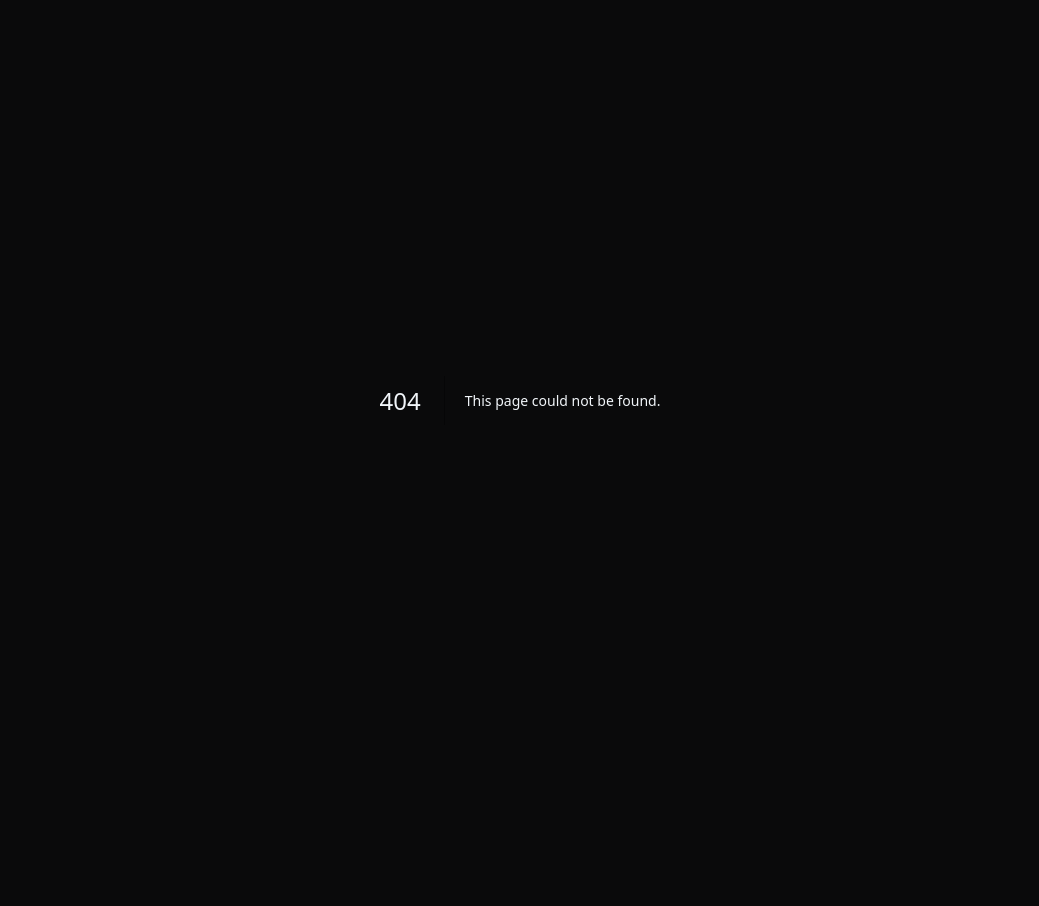
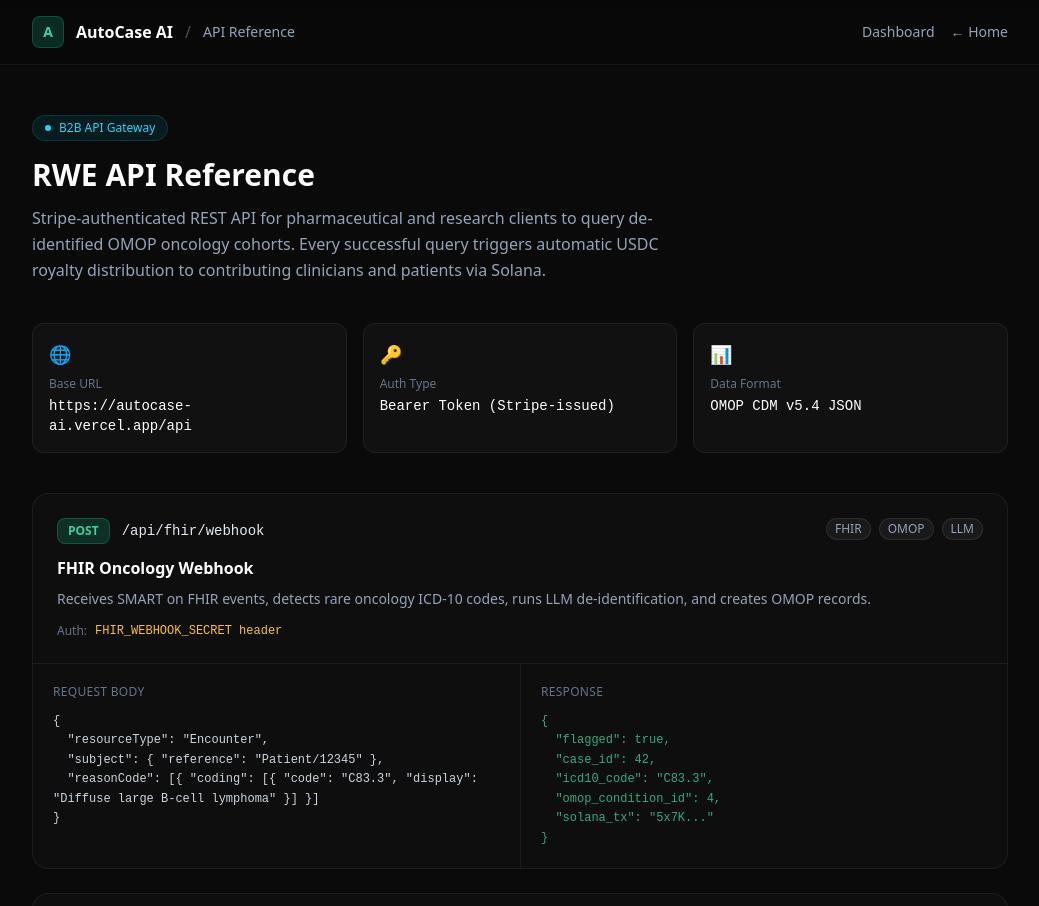
Before and after one commit to raimp001/autocase-ai, a Next.js app: page /api-docs in a window 1280 px wide. Before the commit this address had no page. Shown: the top 906 px of the page, without its empty margins (120-1159 px from the left). Before the commit the page ends 800 px from the top, so only its background shows below. Built offline with nearby package versions, Linux system fonts and the light colour scheme.

Commit message:
feat: Add B2B RWE API documentation page (TASK-7)

```diff
--- /dev/null
+++ b/app/api-docs/page.tsx
@@ -0,0 +1,182 @@
+import Link from 'next/link';
+
+const endpoints = [
+  {
+    method: 'POST',
+    path: '/api/fhir/webhook',
+    title: 'FHIR Oncology Webhook',
+    description: 'Receives SMART on FHIR events, detects rare oncology ICD-10 codes, runs LLM de-identification, and creates OMOP records.',
+    auth: 'FHIR_WEBHOOK_SECRET header',
+    requestExample: `{
+  "resourceType": "Encounter",
+  "subject": { "reference": "Patient/12345" },
+  "reasonCode": [{ "coding": [{ "code": "C83.3", "display": "Diffuse large B-cell lymphoma" }] }]
+}`,
+    responseExample: `{
+  "flagged": true,
+  "case_id": 42,
+  "icd10_code": "C83.3",
+  "omop_condition_id": 4,
+  "solana_tx": "5x7K..."
+}`,
+    tags: ['FHIR', 'OMOP', 'LLM'],
+  },
+  {
+    method: 'POST',
+    path: '/api/consent',
+    title: 'Patient e-Consent',
+    description: 'Records patient consent with SHA-256 hash and Solana on-chain attestation for immutable audit trail.',
+    auth: 'None (patient-facing)',
+    requestExample: `{
+  "personId": "12345",
+  "walletAddress": "7xKX...",
+  "optInRwe": true,
+  "tier": 2,
+  "consentText": "AutoCaseAI Standard Oncology Data Consent v1.0"
+}`,
+    responseExample: `{
+  "consent": { "person_id": 12345, "status": "GRANTED" },
+  "consent_hash": "a3f9...",
+  "solana_tx_hash": "5xKP..."
+}`,
+    tags: ['Consent', 'Solana', 'OMOP'],
+  },
+  {
+    method: 'POST',
+    path: '/api/rwe/query',
+    title: 'B2B RWE Query',
+    description: 'Stripe-authenticated endpoint for pharmaceutical clients to query OMOP cohorts. Triggers royalty distribution on success.',
+    auth: 'Bearer <API_KEY>',
+    requestExample: `{
+  "snomedConceptId": "413448000",
+  "queryPaymentAmount": 1000,
+  "clientName": "Pharma Inc",
+  "stripePaymentIntentId": "pi_..."
+}`,
+    responseExample: `{
+  "query_id": "rwe_...",
+  "cohort_size": 47,
+  "omop_results": [...],
+  "royalty_tx": "9kPX...",
+  "payment_split": { "platform": 200, "physicians": 300, "patients": 500 }
+}`,
+    tags: ['Stripe', 'B2B', 'Solana', 'OMOP'],
+  },
+];
+
+const methodColors: Record<string, string> = {
+  GET: 'bg-blue-500/20 text-blue-400 border-blue-500/30',
+  POST: 'bg-emerald-500/20 text-emerald-400 border-emerald-500/30',
+  PUT: 'bg-amber-500/20 text-amber-400 border-amber-500/30',
+  DELETE: 'bg-red-500/20 text-red-400 border-red-500/30',
+};
+
+export default function ApiDocsPage() {
+  return (
+    <div className="min-h-screen bg-[#0a0a0b] text-slate-100">
+      <nav className="border-b border-white/5 bg-black/20 backdrop-blur-sm">
+        <div className="max-w-5xl mx-auto px-4 sm:px-6 h-16 flex items-center justify-between">
+          <div className="flex items-center gap-3">
+            <div className="w-8 h-8 rounded-lg bg-emerald-500/20 border border-emerald-500/30 flex items-center justify-center">
+              <span className="text-emerald-400 text-sm font-bold">A</span>
+            </div>
+            <span className="font-semibold text-white">AutoCase AI</span>
+            <span className="text-slate-600">/</span>
+            <span className="text-slate-400 text-sm">API Reference</span>
+          </div>
+          <div className="flex items-center gap-4">
+            <Link href="/dashboard" className="text-sm text-slate-400 hover:text-white transition-colors">Dashboard</Link>
+            <Link href="/" className="text-sm text-slate-400 hover:text-white transition-colors">← Home</Link>
+          </div>
+        </div>
+      </nav>
+
+      <div className="max-w-5xl mx-auto px-4 sm:px-6 py-12">
+        <div className="mb-10">
+          <div className="inline-flex items-center gap-2 px-3 py-1 rounded-full bg-cyan-500/10 border border-cyan-500/20 text-cyan-400 text-xs font-medium mb-4">
+            <span className="w-1.5 h-1.5 rounded-full bg-cyan-400"></span>
+            B2B API Gateway
+          </div>
+          <h1 className="text-3xl font-bold text-white mb-3">RWE API Reference</h1>
+          <p className="text-slate-400 max-w-2xl leading-relaxed">
+            Stripe-authenticated REST API for pharmaceutical and research clients to query
+            de-identified OMOP oncology cohorts. Every successful query triggers automatic
+            USDC royalty distribution to contributing clinicians and patients via Solana.
+          </p>
+        </div>
+
+        <div className="grid gap-4 sm:grid-cols-3 mb-10">
+          {[
+            { label: 'Base URL', value: 'https://autocase-ai.vercel.app/api', icon: '🌐' },
+            { label: 'Auth Type', value: 'Bearer Token (Stripe-issued)', icon: '🔑' },
+            { label: 'Data Format', value: 'OMOP CDM v5.4 JSON', icon: '📊' },
+          ].map((item) => (
+            <div key={item.label} className="p-4 rounded-xl bg-white/[0.03] border border-white/[0.06]">
+              <span className="text-lg mb-2 block">{item.icon}</span>
+              <p className="text-xs text-slate-500 mb-1">{item.label}</p>
+              <p className="text-sm font-mono text-white">{item.value}</p>
+            </div>
+          ))}
+        </div>
+
+        <div className="space-y-6">
+          {endpoints.map((ep) => (
+            <div key={ep.path} className="rounded-2xl border border-white/[0.06] bg-white/[0.02] overflow-hidden">
+              <div className="p-6 border-b border-white/[0.06]">
+                <div className="flex items-start justify-between gap-4 mb-3">
+                  <div className="flex items-center gap-3">
+                    <span className={`px-2.5 py-1 rounded-lg text-xs font-bold border ${methodColors[ep.method] || ''}`}>
+                      {ep.method}
+                    </span>
+                    <code className="text-sm font-mono text-slate-200">{ep.path}</code>
+                  </div>
+                  <div className="flex gap-2 flex-wrap">
+                    {ep.tags.map((tag) => (
+                      <span key={tag} className="px-2 py-0.5 rounded-full bg-white/[0.05] border border-white/[0.08] text-xs text-slate-400">
+                        {tag}
+                      </span>
+                    ))}
+                  </div>
+                </div>
+                <h3 className="font-semibold text-white mb-2">{ep.title}</h3>
+                <p className="text-slate-400 text-sm leading-relaxed">{ep.description}</p>
+                <div className="mt-3 flex items-center gap-2">
+                  <span className="text-xs text-slate-500">Auth:</span>
+                  <code className="text-xs font-mono text-amber-400">{ep.auth}</code>
+                </div>
+              </div>
+              <div className="grid sm:grid-cols-2 divide-y sm:divide-y-0 sm:divide-x divide-white/[0.06]">
+                <div className="p-5">
+                  <p className="text-xs font-medium text-slate-500 mb-3 uppercase tracking-wide">Request Body</p>
+                  <pre className="text-xs font-mono text-slate-300 leading-relaxed overflow-x-auto whitespace-pre-wrap">{ep.requestExample}</pre>
+                </div>
+                <div className="p-5">
+                  <p className="text-xs font-medium text-slate-500 mb-3 uppercase tracking-wide">Response</p>
+                  <pre className="text-xs font-mono text-emerald-400/80 leading-relaxed overflow-x-auto whitespace-pre-wrap">{ep.responseExample}</pre>
+                </div>
+              </div>
+            </div>
+          ))}
+        </div>
+
+        <div className="mt-10 p-6 rounded-2xl bg-emerald-500/5 border border-emerald-500/20">
+          <h3 className="font-semibold text-white mb-2">💰 Revenue Split Model</h3>
+          <p className="text-slate-400 text-sm mb-4">Every RWE query payment is automatically distributed via Solana USDC SPL tokens:</p>
+          <div className="grid sm:grid-cols-3 gap-4">
+            {[
+              { label: 'Platform', pct: '20%', desc: 'Infrastructure & operations' },
+              { label: 'Physicians', pct: '30%', desc: 'Per contributing clinician' },
+              { label: 'Patients', pct: '50%', desc: 'Equal per-capita distribution' },
+            ].map((item) => (
+              <div key={item.label} className="text-center p-4 rounded-xl bg-white/[0.03] border border-white/[0.06]">
+                <p className="text-2xl font-bold text-emerald-400 mb-1">{item.pct}</p>
+                <p className="font-semibold text-white text-sm mb-1">{item.label}</p>
+                <p className="text-xs text-slate-500">{item.desc}</p>
+              </div>
+            ))}
+          </div>
+        </div>
+      </div>
+    </div>
+  );
+}
```
